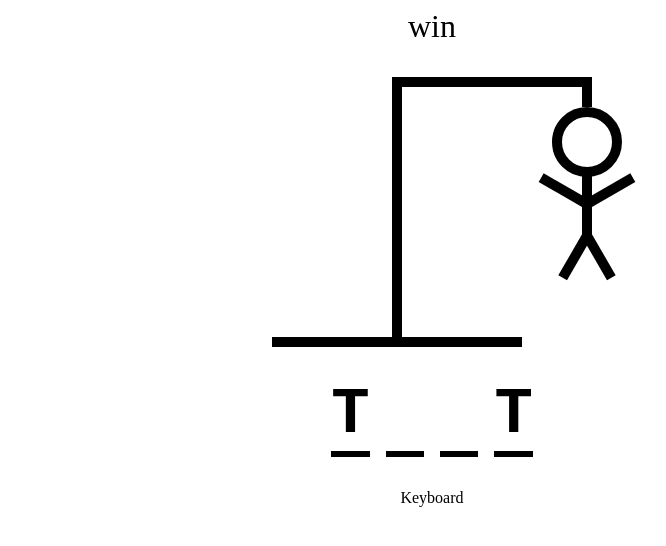
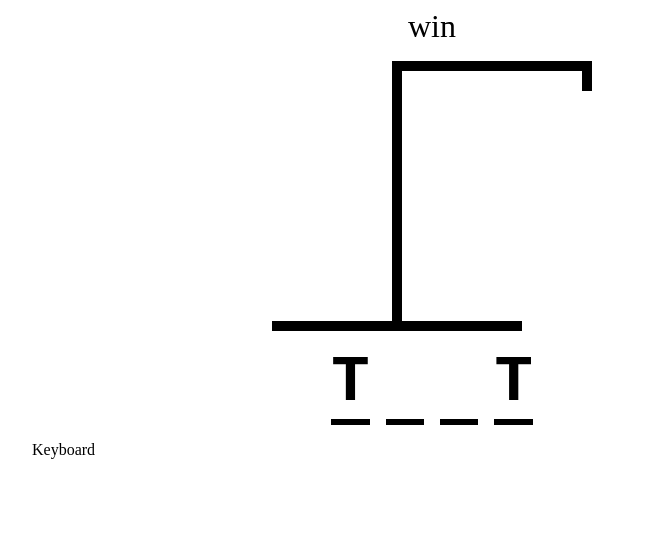
Before and after one commit to Vishal-Tx/hangman, a React (Vite) app in the folder hangman/: page / in a window 1280 px wide. Shown: the top 546 px of the page, without its empty margins (208-874 px from the left). Built offline with nearby package versions, Linux system fonts and the light colour scheme.

Commit message:
wrong guessing variable added

```diff
--- a/hangman/src/App.tsx
+++ b/hangman/src/App.tsx
@@ -10,6 +10,8 @@ const App = () => {
   })
 
   const [guessedLetters, setGuessedLetters] = useState<string[]>([])
+
+  const incorrectLetter = guessedLetters.filter(letter=>!wordToGuess.includes(letter))
   console.log(wordToGuess)
   return (
     <div
@@ -17,7 +19,8 @@ const App = () => {
       maxWidth: "800px",
       display: "flex",
       flexDirection: "column",
-      gap: "2rem",
+      justifyContent:"center",
+      gap: "1rem",
       margin: "0 auto",
       alignItems: "center",
     }}
@@ -27,9 +30,10 @@ const App = () => {
         {isLoser && "Nice Try - Refresh to try again"} */}
         win
       </div>
-      <HangmanDrawing />
+      <HangmanDrawing numberOfGuesses={incorrectLetter.length}/>
       <HangmanWord />
-      <Keyboard />
+      <div style={{alignSelf:'stretch'}}>
+      <Keyboard /></div>
   </div>
   )
 }
--- a/hangman/src/HangmanDrawing.tsx
+++ b/hangman/src/HangmanDrawing.tsx
@@ -87,10 +87,14 @@ const HEAD = (
 
   const BODY_PARTS = [HEAD, BODY, RIGHT_ARM, LEFT_ARM, RIGHT_LEG, LEFT_LEG]
 
-const HangmanDrawing = () => {
+  type HangmanDrawingProps = {
+    numberOfGuesses:number
+  }
+
+const HangmanDrawing = ({numberOfGuesses}:HangmanDrawingProps) => {
   return (
     <div style={{ position: "relative" }}>
-        {BODY_PARTS}
+        {BODY_PARTS.slice(0, numberOfGuesses)}
         <div
         style={{
           height: "30px",
```
